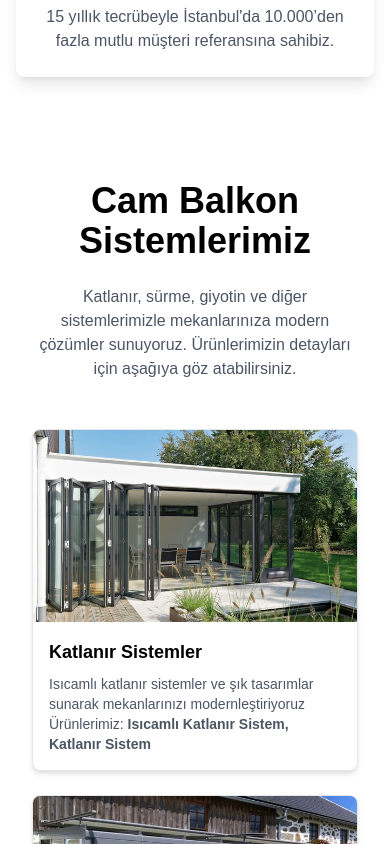
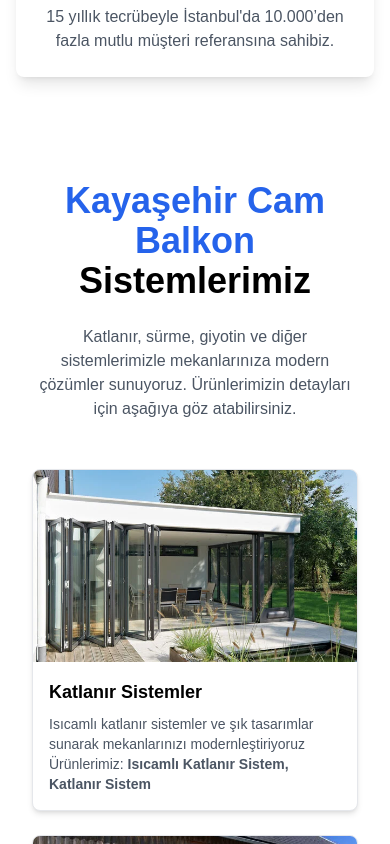
Before and after one commit to yunusmertofficial/kayasehircambalkon, a Next.js app: page / in a window 390 px wide. Shown: the part 1156-2000 px from the top of the page. Built offline with nearby package versions, Linux system fonts and the light colour scheme.

Commit message:
Update metadata keywords, improve accessibility with aria-labels, and change heading elements for better semantic structure

```diff
--- a/src/app/layout.tsx
+++ b/src/app/layout.tsx
@@ -12,6 +12,7 @@ export const metadata: Metadata = {
   keywords: [
     // Anahtar ürün adları
     "Kayaşehir cam balkon",
+    "cam balkon Kayaşehir",
     "Katlanır cam balkon",
     "Isıcamlı katlanır sistem",
     "Sürme cam balkon",
--- a/src/components/Header/TopBar.tsx
+++ b/src/components/Header/TopBar.tsx
@@ -22,16 +22,22 @@ const TopBar: React.FC = () => {
           </span>
         </div>
         <div className="flex items-center space-x-3">
-          <Link href="https://www.instagram.com/kayasehircambalkon/">
+          <Link
+            href="https://www.instagram.com/kayasehircambalkon/"
+            aria-label="Instagram"
+          >
             <FaInstagram className="text-gray-600 hover:text-pink-600 cursor-pointer" />
           </Link>
-          <Link href="mailto:cambalkonkayasehir@gmail.com">
+          <Link href="mailto:cambalkonkayasehir@gmail.com" aria-label="Gmail">
             <SiGmail className="text-gray-600 hover:text-red-600 cursor-pointer" />
           </Link>
-          <Link href="https://www.youtube.com/channel/UC3qqkhOpd8YYLrlacBT6Exw">
+          <Link
+            href="https://www.youtube.com/channel/UC3qqkhOpd8YYLrlacBT6Exw"
+            aria-label="Youtube"
+          >
             <FaYoutube className="text-gray-600 hover:text-red-500 cursor-pointer" />
           </Link>
-          <Link href="https://wa.me/905365608595">
+          <Link href="https://wa.me/905365608595" aria-label="Whatsapp">
             <FaWhatsapp className="text-gray-600 hover:text-green-500 cursor-pointer" />
           </Link>
         </div>
--- a/src/components/InfoSection.tsx
+++ b/src/components/InfoSection.tsx
@@ -13,7 +13,7 @@ function InfoSection({
     <div className="bg-gradient-to-r from-blue-50 via-white to-purple-50 py-16">
       <div className="max-w-7xl mx-auto flex flex-col sm:flex-row justify-between items-center px-4 sm:px-6 lg:px-8 gap-6 sm:gap-0">
         <div className="text-center sm:text-left">
-          <h3 className="text-2xl font-bold text-foreground mb-2">{title}</h3>
+          <h2 className="text-2xl font-bold text-foreground mb-2">{title}</h2>
           <p className="text-muted-foreground text-sm sm:text-base">
             {description}
           </p>
--- a/src/components/sections/Commitments/Card.tsx
+++ b/src/components/sections/Commitments/Card.tsx
@@ -8,7 +8,7 @@ const Card: React.FC<CardProps> = ({ icon, title, description }) => {
   return (
     <div className="flex flex-col items-center p-6 bg-white rounded-lg shadow-lg hover:scale-105 transition-transform duration-300">
       <div className="text-4xl text-primary mb-4">{icon}</div>
-      <h3 className="text-xl font-semibold text-gray-800">{title}</h3>
+      <h2 className="text-xl font-semibold text-gray-800">{title}</h2>
       <p className="mt-2 text-gray-600 text-center">{description}</p>
     </div>
   );
--- a/src/components/sections/FaqSummary/index.tsx
+++ b/src/components/sections/FaqSummary/index.tsx
@@ -40,14 +40,14 @@ const FaqSummarySection = () => {
           <div className="grid gap-8 md:grid-cols-2 items-start">
             {/* Sol Sütun (Başlık ve Açıklama) */}
             <header>
-              <h3
+              <h2
                 id="faq-heading"
                 className="text-3xl md:text-4xl font-bold text-foreground mb-4"
               >
                 Balkonlarınızı Dönüştürün <br className="hidden lg:block" />
                 <span className="text-blue-600">Kayaşehir Cam Balkon</span>{" "}
                 Sistemleri
-              </h3>
+              </h2>
               <p className="text-muted-foreground mb-6 text-base md:text-lg">
                 Kayaşehir cam balkon çözümlerimiz, estetik ve fonksiyonelliği
                 bir araya getirerek yaşam alanlarınızı dönüştürmenize yardımcı
--- a/src/components/sections/HeroCarousel/index.tsx
+++ b/src/components/sections/HeroCarousel/index.tsx
@@ -84,7 +84,7 @@ const HeroCarousel = () => {
   return (
     <section
       className="relative w-full h-[75vh] overflow-hidden flex items-center"
-      aria-label="Cam Balkon"
+      aria-label="Kayaşehir Cam Balkon"
     >
       <Image
         src={`/images/carousel/${slide.public_id}.${slide.format}`}
@@ -105,15 +105,10 @@ const HeroCarousel = () => {
       <Container>
         <div className="relative z-10 flex flex-col items-start justify-center h-full text-white">
           <React.Fragment key={slide.id}>
-            {currentSlide == 0 ? (
-              <h1 className="text-4xl md:text-5xl font-bold pr-2 animate-slideIn">
-                {slide.title}
-              </h1>
-            ) : (
-              <h2 className="text-4xl md:text-5xl font-bold pr-2 animate-slideIn">
-                {slide.title}
-              </h2>
-            )}
+            <h1 className="text-4xl md:text-5xl font-bold pr-2 animate-slideIn">
+              {slide.title}
+            </h1>
+
             <p className="mt-4 text-lg md:text-xl pr-2 animate-slideIn">
               {slide.description}
             </p>
--- a/src/components/sections/LastPosts/index.tsx
+++ b/src/components/sections/LastPosts/index.tsx
@@ -13,12 +13,13 @@ export default function LastPost() {
         <Container>
           {/* Başlık ve Buton */}
           <header className="text-center mb-16">
-            <h3
+            <h2
               id="completed-projects-title"
               className="text-4xl font-bold text-foreground"
             >
-              Son Gönderiler
-            </h3>
+              <span className="text-blue-600">Kayaşehir Cam Balkon </span>Son
+              Gönderiler
+            </h2>
           </header>
           {/* Blog Listesi */}
           <div className="grid gap-10 md:grid-cols-2 lg:grid-cols-3 lg:gap-10">
--- a/src/components/sections/PreferredServices/index.tsx
+++ b/src/components/sections/PreferredServices/index.tsx
@@ -15,9 +15,10 @@ const CategoriesPage = () => {
         <Container>
           {/* Başlık ve Buton */}
           <div className="flex flex-col items-center gap-4 md:flex-row justify-between">
-            <h3 className="text-4xl font-bold text-center md:text-left">
-              Cam Balkon Sistemlerimiz
-            </h3>
+            <h2 className="text-4xl font-bold text-center md:text-left">
+              <span className="text-blue-600">Kayaşehir Cam Balkon</span>{" "}
+              Sistemlerimiz
+            </h2>
             <ButtonLink
               href="/cam-balkon-sistemleri"
               text="Daha Fazla Bilgi"
@@ -49,9 +50,9 @@ const CategoriesPage = () => {
                 </div>
                 {/* İçerik */}
                 <div className="p-4">
-                  <h4 className="text-lg font-semibold mb-2">
+                  <h3 className="text-lg font-semibold mb-2">
                     {category.title}
-                  </h4>
+                  </h3>
                   <p className="text-sm text-gray-600">
                     {category.description} Ürünlerimiz:{" "}
                     <span className="font-semibold">
```
